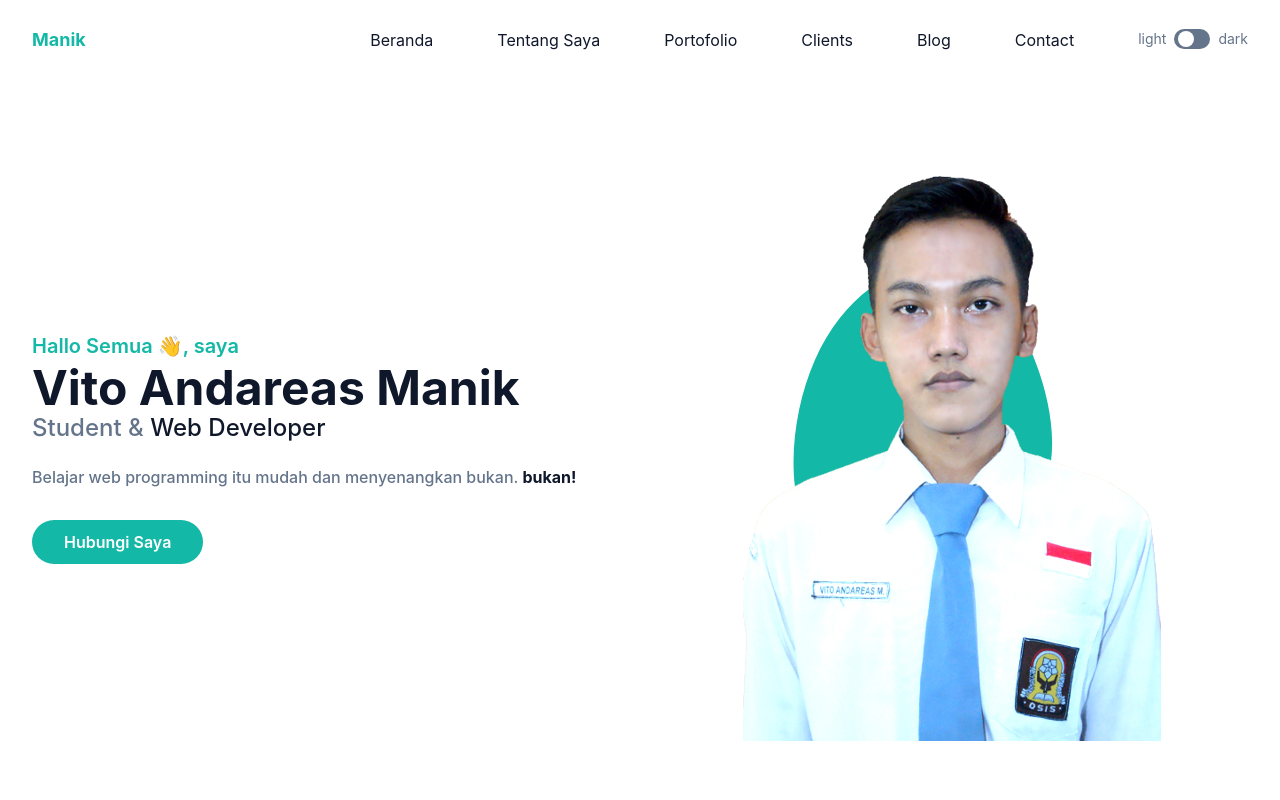
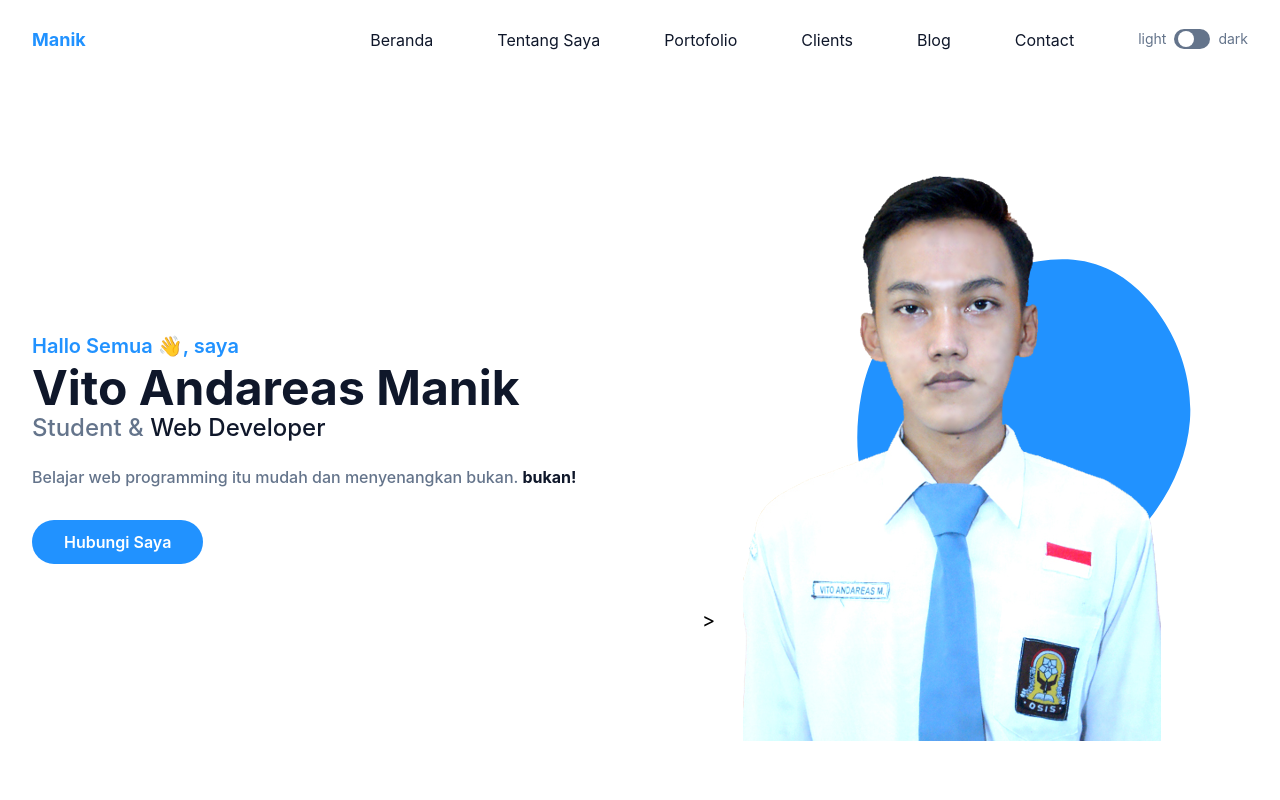
Before and after one commit to manikandareas/Portofolio-Website, a website: page index.html in a window 1280 px wide. Shown: the top 800 px of the page. Drawn offline with Linux system fonts and the light colour scheme.

Commit message:
ubah warna primary + link kontak

```diff
--- a/index.html
+++ b/index.html
@@ -141,7 +141,8 @@
               <span class="font-bold text-dark dark:text-white">bukan!</span>
             </p>
             <a
-              href="#"
+              target="_blank"
+              href="https://wa.me/6285171227008"
               class="rounded-full bg-primary py-3 px-8 text-base font-semibold text-white transition duration-300 ease-in-out hover:opacity-80 hover:shadow-lg"
               >Hubungi Saya</a
             >
@@ -155,18 +156,21 @@
               />
               <span
                 class="absolute bottom-20 left-1/2 -translate-x-1/2 md:-translate-y-20 md:scale-125"
-                ><svg
+              >
+                <svg
                   width="400"
                   height="400"
                   viewBox="0 0 200 200"
                   xmlns="http://www.w3.org/2000/svg"
                 >
                   <path
-                    fill="#14b8a6"
-                    d="M27.9,-6.2C34.6,11.6,37.5,33.6,22.6,48.6C7.6,63.5,-25.1,71.6,-40.8,59.4C-56.6,47.2,-55.3,14.8,-45.7,-7C-36,-28.8,-18,-40,-3.7,-38.7C10.6,-37.5,21.2,-23.9,27.9,-6.2Z"
+                    fill="#2192FF"
+                    d="M51.6,-28.5C67.4,-21.3,81,0.1,79.3,22.3C77.6,44.4,60.4,67.2,39.2,74.8C18,82.5,-7.3,75.1,-20,61.3C-32.7,47.6,-32.8,27.6,-30.3,14C-27.7,0.4,-22.5,-6.7,-17,-11.5C-11.5,-16.3,-5.7,-18.9,6.1,-23.8C17.9,-28.6,35.8,-35.7,51.6,-28.5Z"
                     transform="translate(100 100) scale(1.2)"
-                  /></svg
-              ></span>
+                  />
+                </svg>
+                ></span
+              >
             </div>
           </div>
         </div>
@@ -207,7 +211,7 @@
             <div class="flex items-center">
               <!-- Instagram -->
               <a
-                href="#"
+                href="http://instagram.com/manikandareas"
                 target="_blank"
                 class="mr-3 flex h-9 w-9 items-center justify-center rounded-full border border-slate-300 text-slate-300 hover:border-primary hover:bg-primary hover:text-white"
               >
@@ -226,7 +230,7 @@
               </a>
               <!-- Facebook -->
               <a
-                href="#"
+                href="https://www.facebook.com/vito.andareass/"
                 target="_blank"
                 class="mr-3 flex h-9 w-9 items-center justify-center rounded-full border border-slate-300 text-slate-300 hover:border-primary hover:bg-primary hover:text-white"
               >
@@ -245,7 +249,7 @@
               </a>
               <!-- LinkedIn -->
               <a
-                href="#"
+                href="https://www.linkedin.com/in/vitomanik"
                 target="_blank"
                 class="mr-3 flex h-9 w-9 items-center justify-center rounded-full border border-slate-300 text-slate-300 hover:border-primary hover:bg-primary hover:text-white"
               >
--- a/tailwind.config.js
+++ b/tailwind.config.js
@@ -3,18 +3,18 @@ module.exports = {
   content: ['index.html'],
   darkMode: 'class',
   theme: {
-    container:{
+    container: {
       center: true,
       padding: '16px',
     },
     extend: {
       colors: {
-        primary: '#14b8a6',
+        primary: '#2192FF',
         dark: '#0f172a',
-        secondary:'#64748b'
+        secondary: '#64748b'
       },
-      screens:{
-        '2xl' : '1320px'
+      screens: {
+        '2xl': '1320px'
       }
     },
   },
```
Also changed, not shown: dist/css/final.css, dist/js/script.js, dist/output.css.
